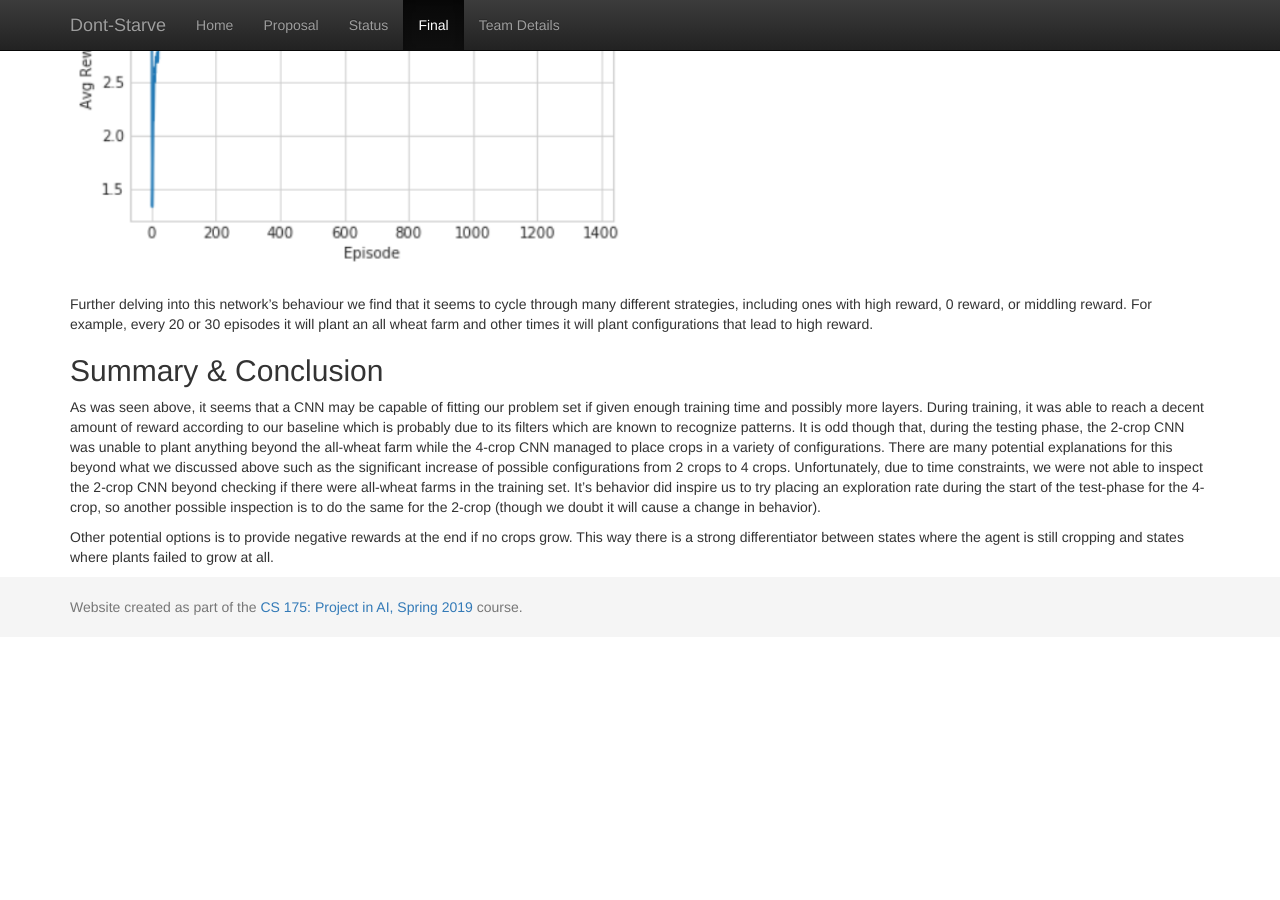
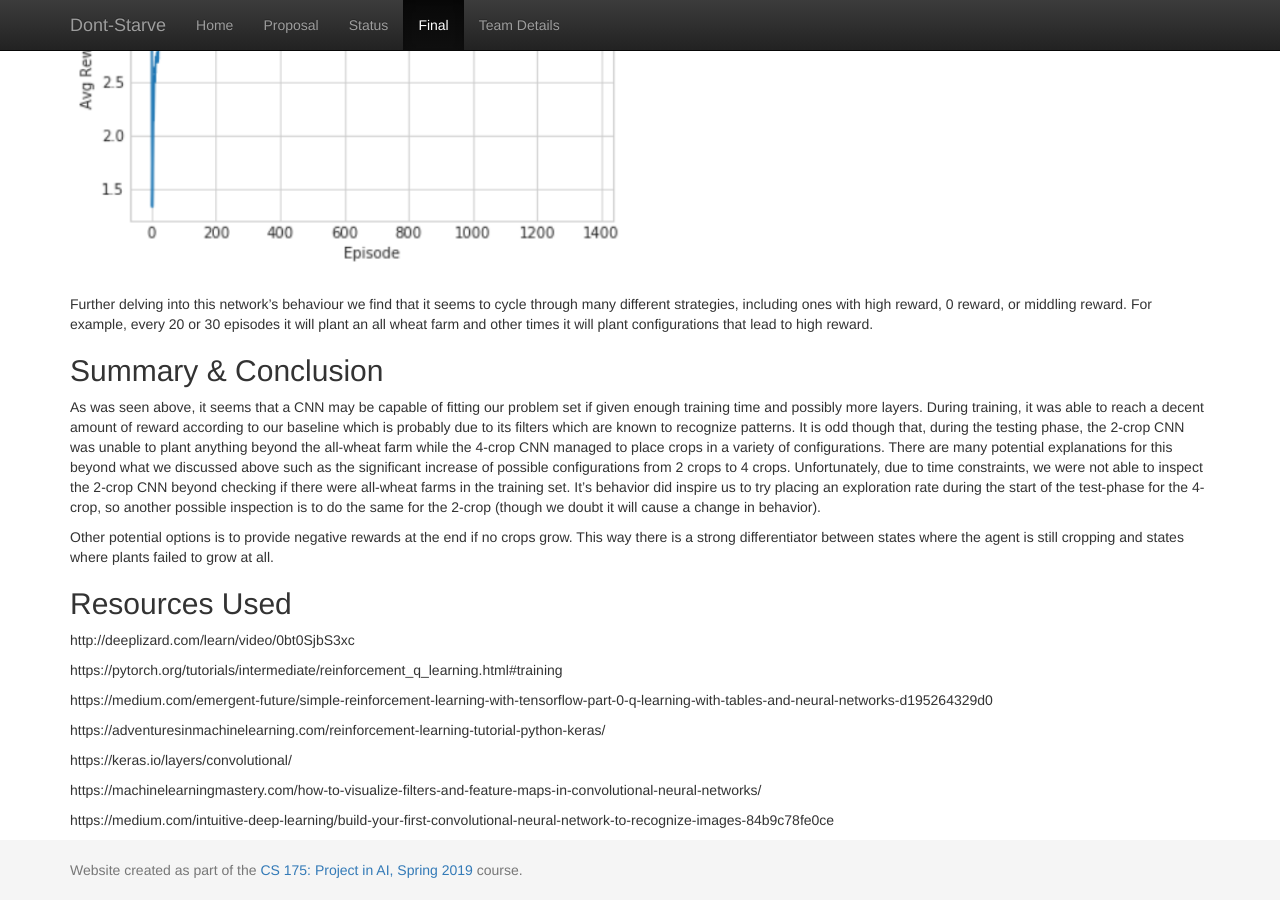
Before and after one commit to Farbod909/cs175-dont-starve, a Jekyll site: the page built from docs/final.md, in a window 1280 px wide and 900 px high, scrolled down 4404 px. Built offline with Jekyll 4.4.1, drawn with Linux system fonts in a browser that asks for light colours; our own code applies the rules of GitHub Pages for plain Markdown files; before the commit the page ends 5041 px from its top, so only the background shows below that.

Commit message:
Update final.md

```diff
--- a/docs/final.md
+++ b/docs/final.md
@@ -102,3 +102,18 @@ It's behavior did inspire us to try placing an exploration rate during the start
 
 
 Other potential options is to provide negative rewards at the end if no crops grow. This way there is a strong differentiator between states where the agent is still cropping and states where plants failed to grow at all.
+
+## Resources Used
+http://deeplizard.com/learn/video/0bt0SjbS3xc
+
+https://pytorch.org/tutorials/intermediate/reinforcement_q_learning.html#training
+
+https://medium.com/emergent-future/simple-reinforcement-learning-with-tensorflow-part-0-q-learning-with-tables-and-neural-networks-d195264329d0
+
+https://adventuresinmachinelearning.com/reinforcement-learning-tutorial-python-keras/
+
+https://keras.io/layers/convolutional/
+
+https://machinelearningmastery.com/how-to-visualize-filters-and-feature-maps-in-convolutional-neural-networks/
+
+https://medium.com/intuitive-deep-learning/build-your-first-convolutional-neural-network-to-recognize-images-84b9c78fe0ce
```
